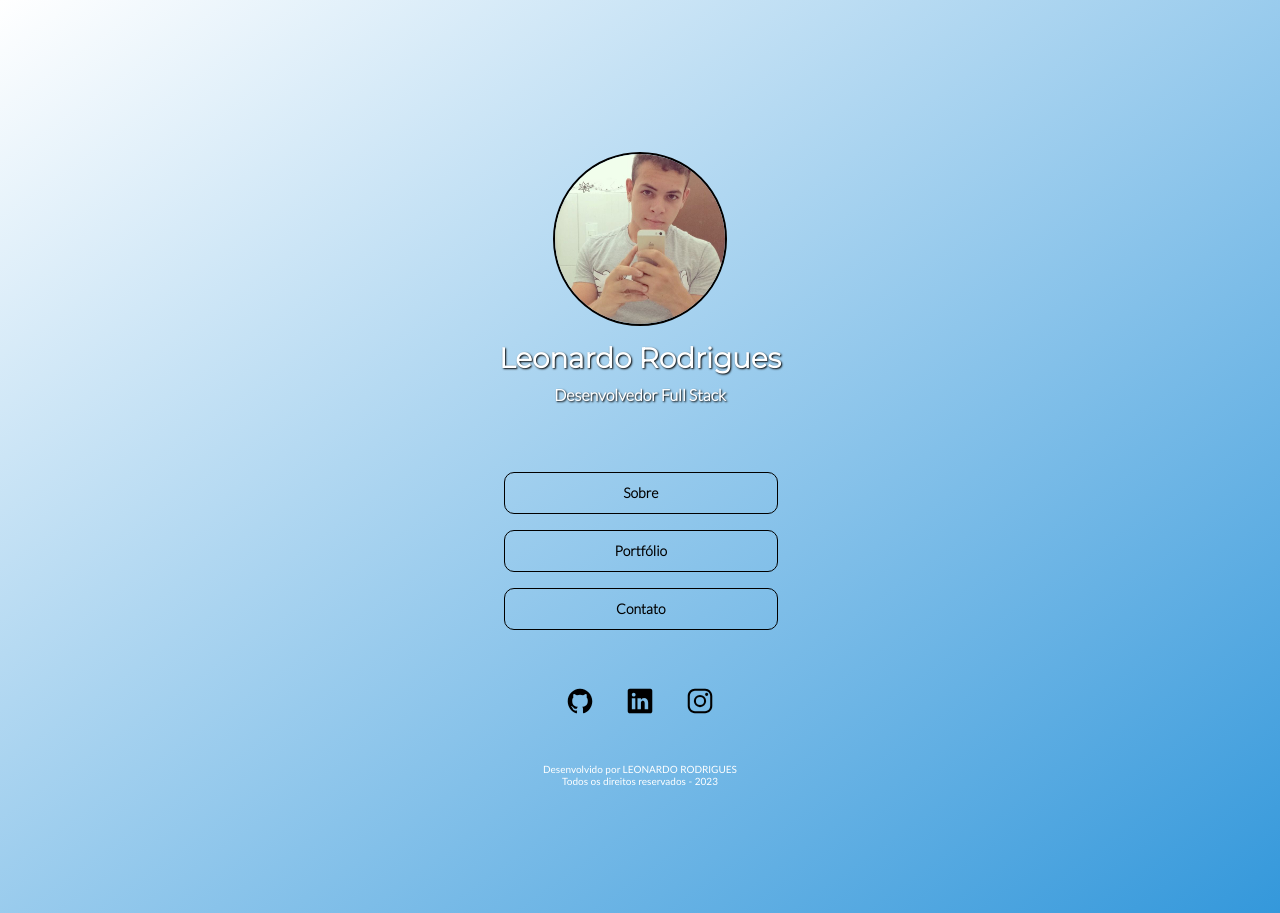
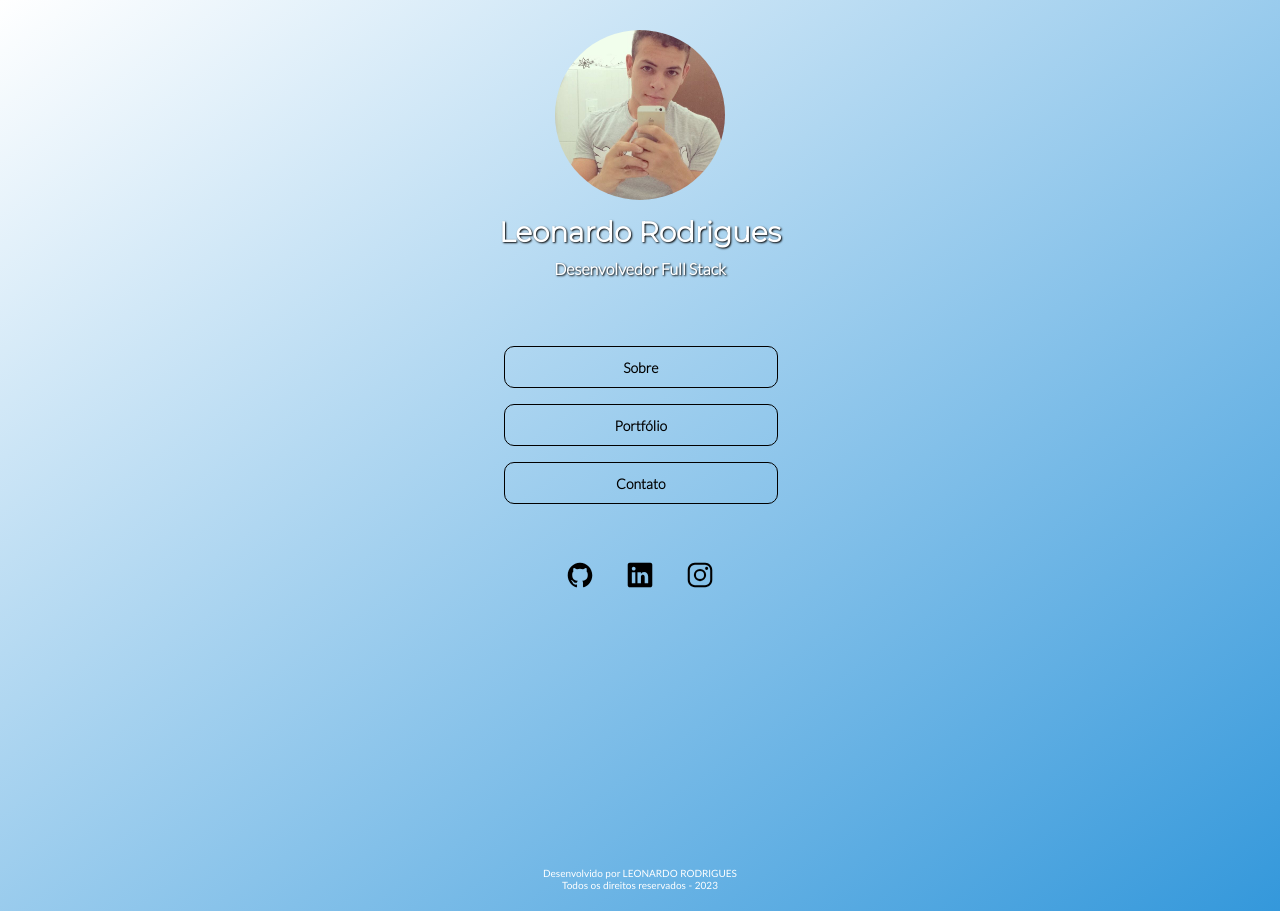
Before and after one commit to LeoRodrigues1036/desenvolvedor-leonardo, a website: page public/index.html in a window 1280 px wide. Drawn offline with nearby package versions, Linux system fonts and the light colour scheme.

Commit message:
agora deu certo

```diff
--- a/public/index.html
+++ b/public/index.html
@@ -19,10 +19,13 @@
             background: linear-gradient(to bottom right, #ffffff, #3498db);
             background-size: 100% 100%;
             background-repeat: no-repeat;
-            height: 913px;
+            display: flex;
+            flex-direction: column;
+            align-items: center;
+            justify-content: space-evenly;
+            height: 100%;
         }
 
-        body,
         header,
         main {
             display: flex;
@@ -41,7 +44,6 @@
             width: 170px;
             border-radius: 50%;
             margin: 10px;
-            border: 2px solid black;
         }
 
         header h1 {
@@ -149,8 +151,8 @@
         }
 
         footer {
-            margin-bottom: 5px;
-            width: 100%;
+            margin: 220px 0px 10px 0px;
+            padding: 10px;
             display: flex;
             flex-direction: column;
             justify-content: end;
```
Also changed, not shown: public/contato.html (+2 -2 lines), public/portfolio.html (+1 -1 lines).
